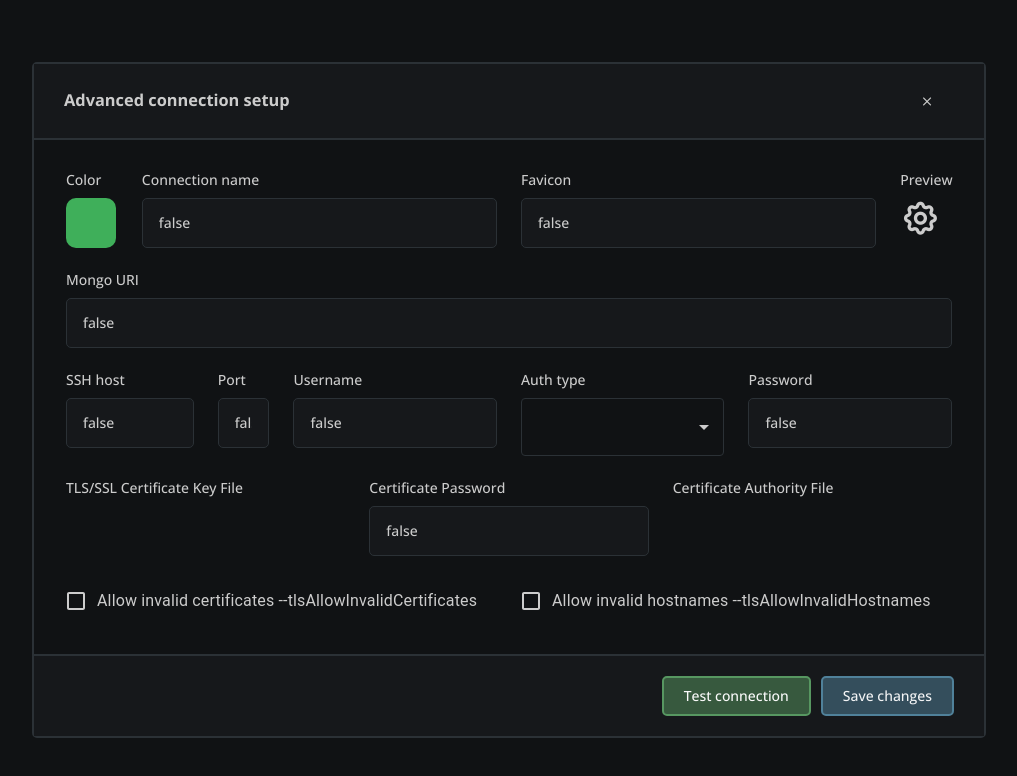
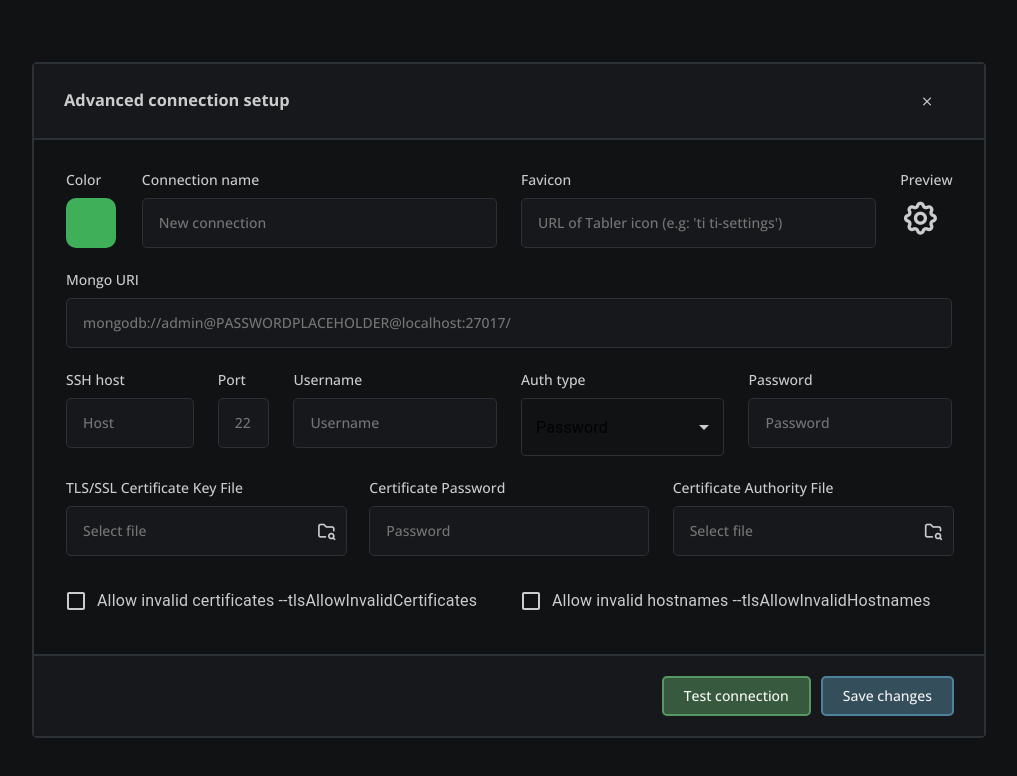
Before and after one commit to navid-kianfar/mangoose-frontend, a React (Create React App) app: page /login in a window 1280 px wide. Shown: the top 776 px of the page, without its empty margins (131-1148 px from the left). Built offline with nearby package versions, Linux system fonts and the light colour scheme.

Commit message:
form fields added

```diff
--- a/src/assets/styles/index.css
+++ b/src/assets/styles/index.css
@@ -32,6 +32,10 @@ body {
 }
 .MuiInputBase-root.Mui-focused {
     border-color: var(--app-primary-color) !important;
+}
+.MuiPopover-paper {
+    background: var(--app-secondary-bg-color) !important;
+    color: var(--app-fg-color) !important;
 }
 .MuiInputBase-root fieldset{
     border-color: transparent !important;
--- a/src/components/app/connection-setup/connection-setup.component.jsx
+++ b/src/components/app/connection-setup/connection-setup.component.jsx
@@ -18,7 +18,7 @@ const form = createFormElement([
     elements: [
       createColorPickerElement({
         config: {
-          field: "",
+          field: "color",
           label: "app.color",
         },
       }),
@@ -29,7 +29,7 @@ const form = createFormElement([
     elements: [
       createTextElement({
         config: {
-          field: "",
+          field: "name",
           label: "app.connection.name",
         },
         params: {
@@ -44,7 +44,7 @@ const form = createFormElement([
     elements: [
       createTextElement({
         config: {
-          field: "",
+          field: "favicon",
           label: "app.favicon",
         },
         params: {
@@ -72,7 +72,7 @@ const form = createFormElement([
     elements: [
       createTextElement({
         config: {
-          field: "",
+          field: "uri",
           label: "app.mongo.uri",
         },
         params: {
@@ -87,7 +87,7 @@ const form = createFormElement([
     elements: [
       createTextElement({
         config: {
-          field: "",
+          field: "ssh_host",
           label: "app.ssh.host",
         },
         params: {
@@ -102,7 +102,7 @@ const form = createFormElement([
     elements: [
       createTextElement({
         config: {
-          field: "",
+          field: "ssh_port",
           label: "app.ssh.port",
         },
         params: {
@@ -117,7 +117,7 @@ const form = createFormElement([
     elements: [
       createTextElement({
         config: {
-          field: "",
+          field: "ssh_username",
           label: "app.username",
         },
         params: {
@@ -132,7 +132,7 @@ const form = createFormElement([
     elements: [
       createDropdownElement({
         config: {
-          field: "",
+          field: "ssh_auth",
           label: "app.auth.type",
         },
         params: {
@@ -151,11 +151,12 @@ const form = createFormElement([
     elements: [
       createTextElement({
         config: {
-          field: "",
+          field: "ssh_password",
           label: "app.password",
         },
         params: {
           model: "",
+          password: true,
           placeholder: "app.password",
         },
       }),
@@ -166,7 +167,7 @@ const form = createFormElement([
     elements: [
       createFileElement({
         config: {
-          field: "",
+          field: "ssl_certificate",
           label: "app.tls.ssl.certificate",
         },
         params: {
@@ -181,11 +182,12 @@ const form = createFormElement([
     elements: [
       createTextElement({
         config: {
-          field: "",
+          field: "ssl_password",
           label: "app.certificate.password",
         },
         params: {
           model: "",
+          password: true,
           placeholder: "app.password",
         },
       }),
@@ -196,7 +198,7 @@ const form = createFormElement([
     elements: [
       createFileElement({
         config: {
-          field: "",
+          field: "ssl_authority_file",
           label: "app.certificate.authority.file",
         },
         params: {
@@ -211,7 +213,7 @@ const form = createFormElement([
     elements: [
       createCheckBoxElement({
         config: {
-          field: "",
+          field: "ssl_invalid_certificate",
           label: "",
         },
         params: {
@@ -226,7 +228,7 @@ const form = createFormElement([
     elements: [
       createCheckBoxElement({
         config: {
-          field: "",
+          field: "ssl_invalid_hostname",
           label: "",
         },
         params: {
--- /dev/null
+++ b/src/components/core/file-picker/file-picker.component.jsx
@@ -0,0 +1,49 @@
+import Wrapper from "./file-picker.style";
+import { useRef, useState } from "react";
+
+const FilePickerComponent = ({
+  current,
+  disabled,
+  placeholder,
+  value,
+  onChange,
+}) => {
+  const [text, setText] = useState(current || "");
+
+  const handleOnChange = (e) => {
+    if (disabled) return;
+    const picked = e.target.files.item(0);
+    setText(picked ? picked.name : "");
+    onChange(e);
+  };
+  const triggerFileOpen = () => {
+    if (disabled) return;
+    fileRef.current?.click();
+  };
+  const fileRef = useRef();
+
+  return (
+    <Wrapper className="file-picker-wrapper">
+      <div className="inner">
+        <input
+          type="text"
+          value={text}
+          onChange={() => {}}
+          readOnly={true}
+          disabled={disabled}
+          placeholder={placeholder}
+        />
+        <i onClick={triggerFileOpen} className="ti ti-folder-search"></i>
+      </div>
+
+      <input
+        type="file"
+        ref={fileRef}
+        hidden={true}
+        multiple={false}
+        onChange={handleOnChange}
+      />
+    </Wrapper>
+  );
+};
+export default FilePickerComponent;
--- /dev/null
+++ b/src/components/core/file-picker/file-picker.style.jsx
@@ -0,0 +1,21 @@
+import styled from "styled-components";
+
+const Wrapper = styled.div`
+  .inner {
+    position: relative;
+    input {
+      padding-right: 40px;
+      width: calc(100% - 56px);
+    }
+
+    i {
+      position: absolute;
+      right: 9px;
+      top: 15px;
+      font-size: 20px;
+      cursor: pointer;
+    }
+  }
+`;
+
+export default Wrapper;
--- a/src/components/core/form/form.component.jsx
+++ b/src/components/core/form/form.component.jsx
@@ -3,6 +3,7 @@ import Wrapper from "./form.style";
 import { FormattedMessage, useIntl } from "react-intl";
 import { useState } from "react";
 import ColorPickerComponent from "../color-picker/color-picker.component";
+import FilePickerComponent from "../file-picker/file-picker.component";
 
 const FormComponent = ({ form, disabled, waiting, onModelChange }) => {
   const [state, setState] = useState(form.model);
@@ -60,6 +61,21 @@ const FormComponent = ({ form, disabled, waiting, onModelChange }) => {
                   />
                 )}
 
+                {e.element === "file" && (
+                  <FilePickerComponent
+                    placeholder={
+                      e.params.placeholder?.length > 0
+                        ? intl.formatMessage({ id: e.params.placeholder })
+                        : ""
+                    }
+                    value={state[e.config.field]}
+                    onChange={(ev) =>
+                      updateField(e.config.field, ev.target.value)
+                    }
+                    disabled={disabled || waiting}
+                  />
+                )}
+
                 {e.element === "dropdown" && (
                   <Select
                     value={state[e.config.field]}
```
